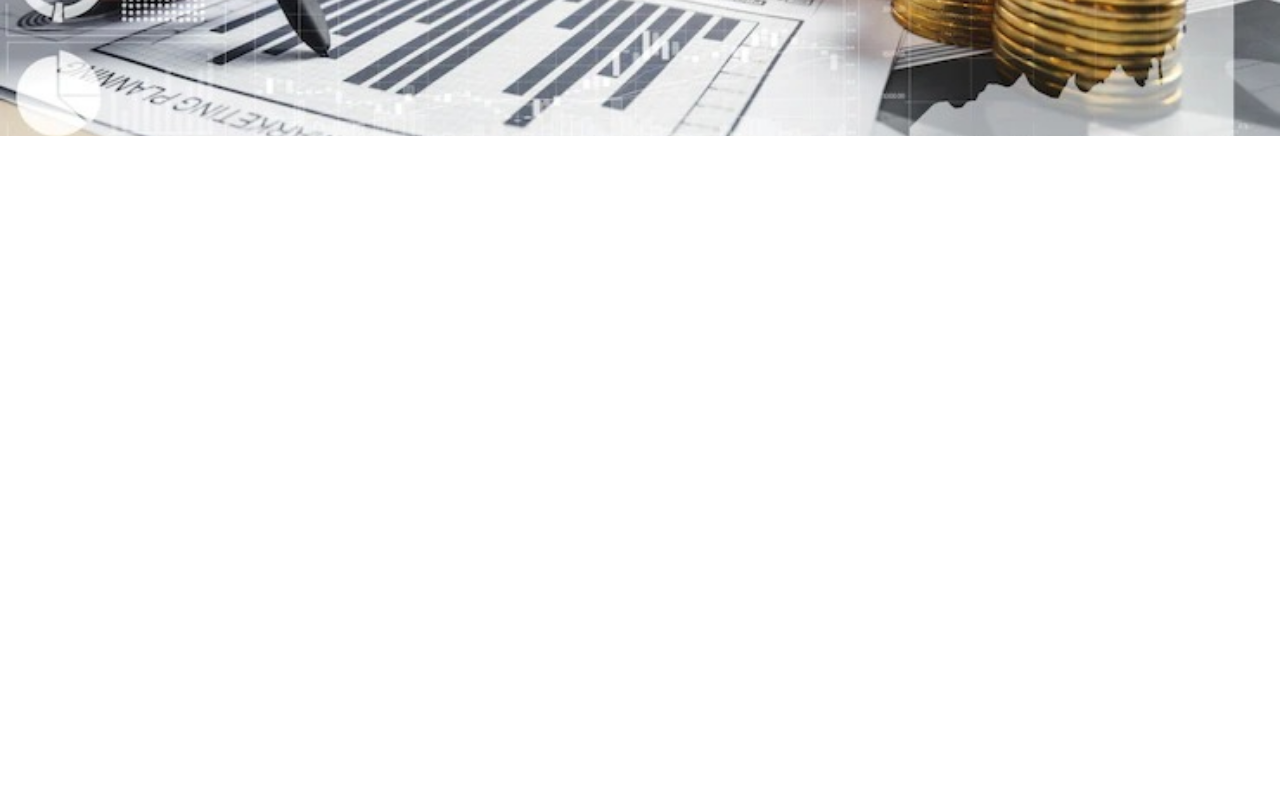
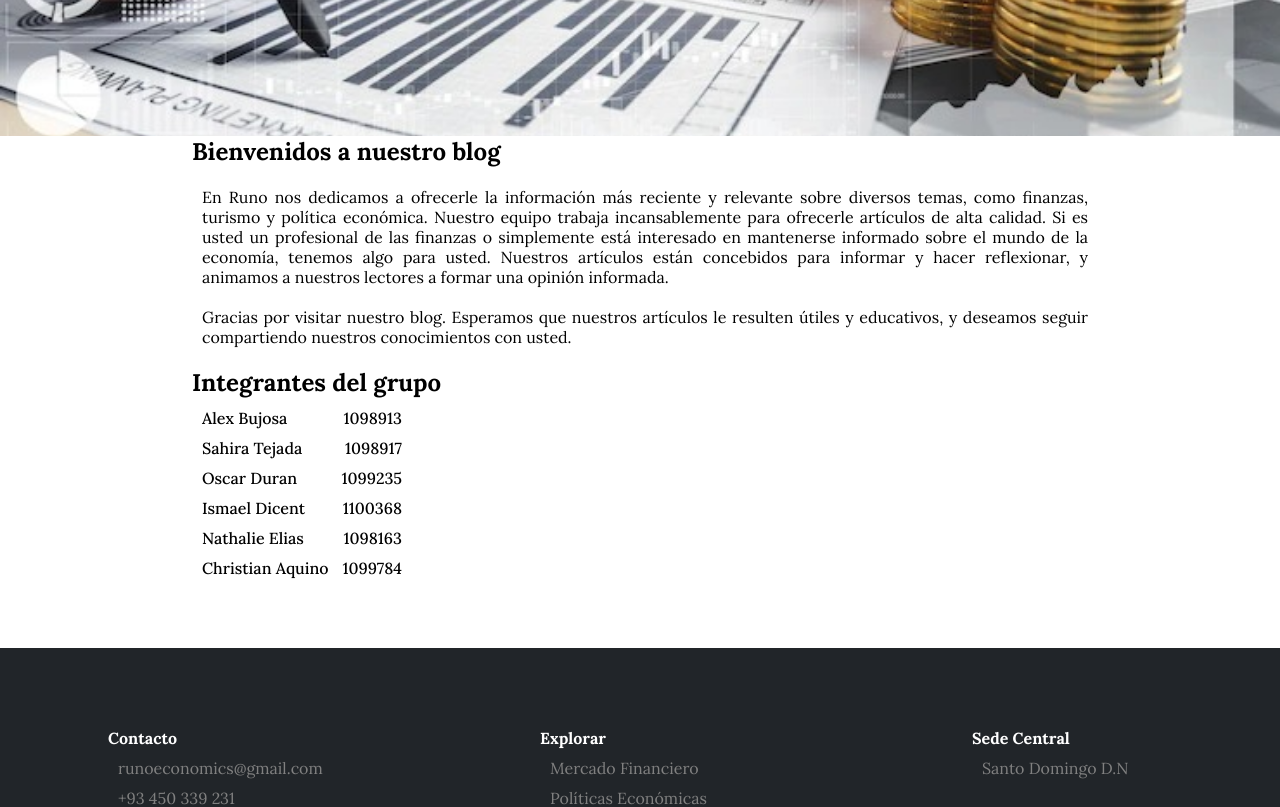
Before and after one commit to AlexBujosa/Economic-Blog, a React (Create React App) app: page /about in a window 1280 px wide. Shown: the part 640-1447 px from the top of the page. Before the commit the page ends 800 px from the top, so only its background shows below. Built offline with nearby package versions, Linux system fonts and the light colour scheme; no server answers.

Commit message:
Finish Project and about

```diff
--- /dev/null
+++ b/src/pages/About/index.css
@@ -0,0 +1,18 @@
+.ul-about li {
+    margin-top: 10px;
+    width: 210px;
+    display: flex;
+    position: relative;
+}
+
+.ul-about li div p {
+    margin-left: 0px;
+}
+
+.ul-about li div {
+    width: fit-content;
+    right: 0px;
+    top: 0px;
+    position: absolute;
+
+}
--- a/src/pages/About/index.jsx
+++ b/src/pages/About/index.jsx
@@ -1,12 +1,37 @@
 import Header from '../../components/Home/Header';
-
+import Footer from '../../components/Home/Footer';
+import './index.css';
 const About = () => {
 	return (
 		<div className="about">
 			<Header />
-			<div
-				style={{ maxWidth: '100%', display: 'flex', justifyContent: 'center' }}
-			></div>
+			<div style={{display:'flex'}}>
+				<div
+					style={{ maxWidth: '70%', minWidth:'280px', margin:'auto' }}
+				>
+					<h2>Bienvenidos a nuestro blog</h2>
+					<br/>
+					<p style={{textAlign:'justify'}}>
+					En Runo nos dedicamos a ofrecerle la información más reciente y relevante sobre diversos temas, como finanzas, turismo y política económica. Nuestro equipo trabaja incansablemente para ofrecerle artículos de alta calidad. Si es usted un profesional de las finanzas o simplemente está interesado en mantenerse informado sobre el mundo de la economía, tenemos algo para usted. Nuestros artículos están concebidos para informar y hacer reflexionar, y animamos a nuestros lectores a formar una opinión informada.
+						<br/>
+						<br/>
+						Gracias por visitar nuestro blog. Esperamos que nuestros artículos le resulten útiles y educativos, y deseamos seguir compartiendo nuestros conocimientos con usted.
+					</p>
+					<br/>
+					<h2>Integrantes del grupo</h2>
+					<ul style={{display:'block'}} className='ul-about'>
+						<li><p>Alex Bujosa</p> <div>1098913</div> </li>
+						<li><p>Sahira Tejada</p> <div>1098917</div></li>
+						<li><p>Oscar Duran</p> <div>1099235</div></li>
+						<li><p>Ismael Dicent</p> <div>1100368</div></li>
+						<li><p>Nathalie Elias</p> <div>1098163</div></li>
+						<li><p>Christian Aquino</p> <div>1099784</div></li>
+					</ul>
+
+				</div>
+			</div>
+
+			<Footer/>
 		</div>
 	);
 };
```
